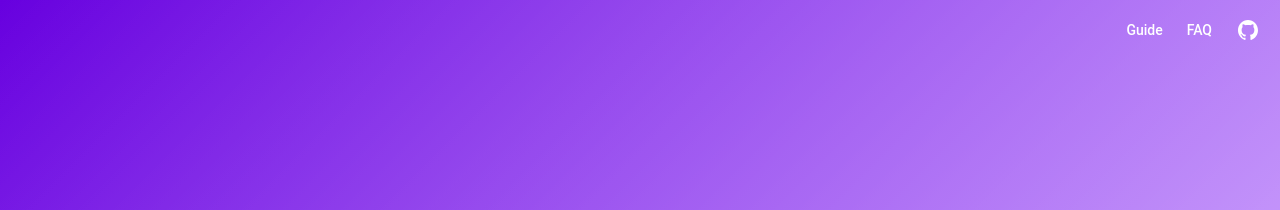
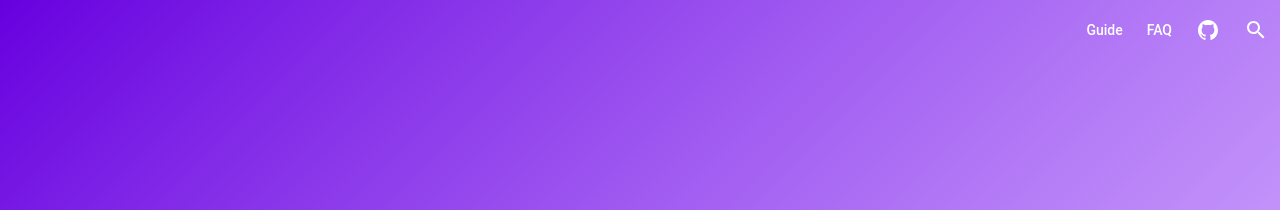
Before and after one commit to Polymer/pwa-starter-kit, a Jekyll site: the page built from index.html, in a window 1280 px wide. Shown: the top 210 px of the page. Built offline with Jekyll 4.4.1, drawn with Linux system fonts in a browser that asks for light colours; some web fonts are replaced.

Commit message:
Add search box

```diff
--- a/_includes/topnav.html
+++ b/_includes/topnav.html
@@ -3,9 +3,15 @@
   <div class="flex"></div>
   <a class="nav-item" href="{{ site.baseurl }}/setup">Guide</a>
   <a class="nav-item" href="{{ site.baseurl }}/faq">FAQ</a>
-  <a class="icon-github" href="https://github.com/polymer/pwa-starter-kit" title="GitHub">
+  <a class="icon" href="https://github.com/polymer/pwa-starter-kit" title="GitHub">
     <svg version="1.1" xmlns="http://www.w3.org/2000/svg" width="24" height="24" fill="currentcolor">
       <path d="M12,2C6.48,2,2,6.59,2,12.25c0,4.53,2.87,8.37,6.84,9.73c0.5,0.09,0.68-0.22,0.68-0.49c0-0.24-0.01-0.89-0.01-1.74c-2.78,0.62-3.37-1.37-3.37-1.37c-0.45-1.18-1.11-1.5-1.11-1.5c-0.91-0.64,0.07-0.62,0.07-0.62c1,0.07,1.53,1.06,1.53,1.06c0.89,1.57,2.34,1.11,2.91,0.85c0.09-0.66,0.35-1.11,0.63-1.37c-2.22-0.26-4.56-1.14-4.56-5.07c0-1.12,0.39-2.03,1.03-2.75c-0.1-0.26-0.45-1.3,0.1-2.71c0,0,0.84-0.28,2.75,1.05c0.8-0.23,1.65-0.34,2.5-0.34c0.85,0,1.7,0.12,2.5,0.34c1.91-1.33,2.75-1.05,2.75-1.05c0.55,1.41,0.2,2.45,0.1,2.71c0.64,0.72,1.03,1.63,1.03,2.75c0,3.94-2.34,4.81-4.57,5.06c0.36,0.32,0.68,0.94,0.68,1.9c0,1.37-0.01,2.48-0.01,2.81c0,0.27,0.18,0.59,0.69,0.49c3.97-1.36,6.83-5.2,6.83-9.73C22,6.59,17.52,2,12,2"/>
     </svg>
   </a>
+  <a class="icon" href="javascript:searchBox.focus()" title="Search">
+    <svg version="1.1" xmlns="http://www.w3.org/2000/svg" width="24" height="24" fill="currentcolor">
+      <path d="M15.5 14h-.79l-.28-.27C15.41 12.59 16 11.11 16 9.5 16 5.91 13.09 3 9.5 3S3 5.91 3 9.5 5.91 16 9.5 16c1.61 0 3.09-.59 4.23-1.57l.27.28v.79l5 4.99L20.49 19l-4.99-5zm-6 0C7.01 14 5 11.99 5 9.5S7.01 5 9.5 5 14 7.01 14 9.5 11.99 14 9.5 14z"/>
+    </svg>
+  </a>
+  <input id="searchBox" type="search" class="search-box" placeholder="Search" aria-label="Search">
 </nav>
--- a/css/main.css
+++ b/css/main.css
@@ -161,12 +161,35 @@
   padding: 0 12px;
 }
 
-.main-nav .icon-github {
-  margin-right: 20px;
-  margin-left: 12px;
+.main-nav .icon {
+  padding: 0 12px;
   width: 24px;
   height: 24px;
   background-size: cover;
+}
+
+.main-nav .search-box {
+  position: absolute;
+  top: 0;
+  bottom: 0;
+  left: 0;
+  right: 0;
+  width: 100%;
+  height: 100%;
+  padding: 0 12px;
+  font-size: 16px;
+  border: none;
+  box-sizing: border-box;
+  -webkit-transform: translate3d(0, -100%, 0);
+  transform: translate3d(0, -100%, 0);
+  -webkit-appearance: none;
+}
+
+.main-nav .search-box:focus {
+  -webkit-transform: translate3d(0, 0, 0);
+  transform: translate3d(0, 0, 0);
+  transition: -webkit-transform 0.2s;
+  transition: transform 0.2s;
 }
 
 /* Content area */
@@ -182,7 +205,7 @@
 
 /* Landing page */
 .hero .main-nav {
-  position: static;
+  position: relative;
   background: none;
   box-shadow: none;
 }
```
Also changed, not shown: _includes/analytics.html (+7 -5 lines), _layouts/default.html (+11 -1 lines).
